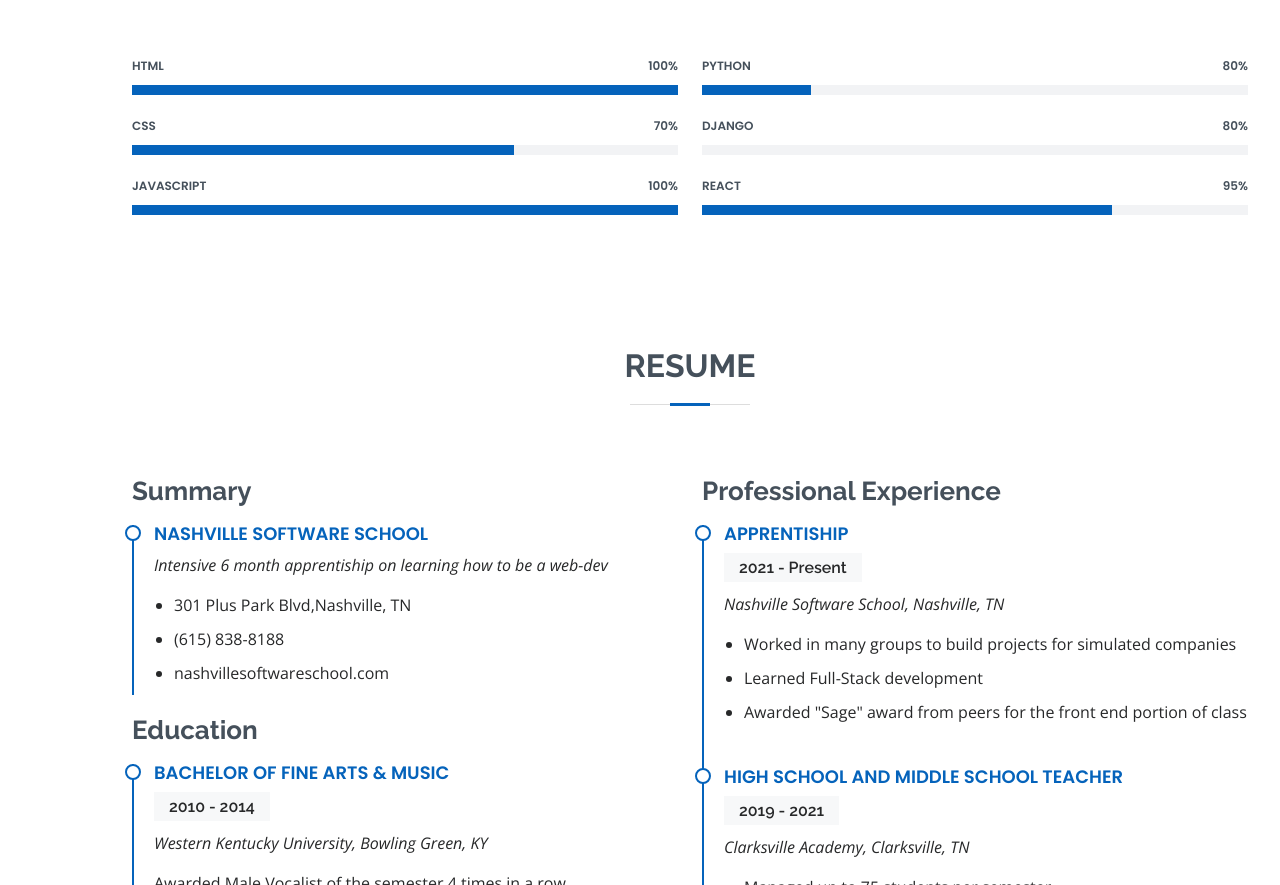
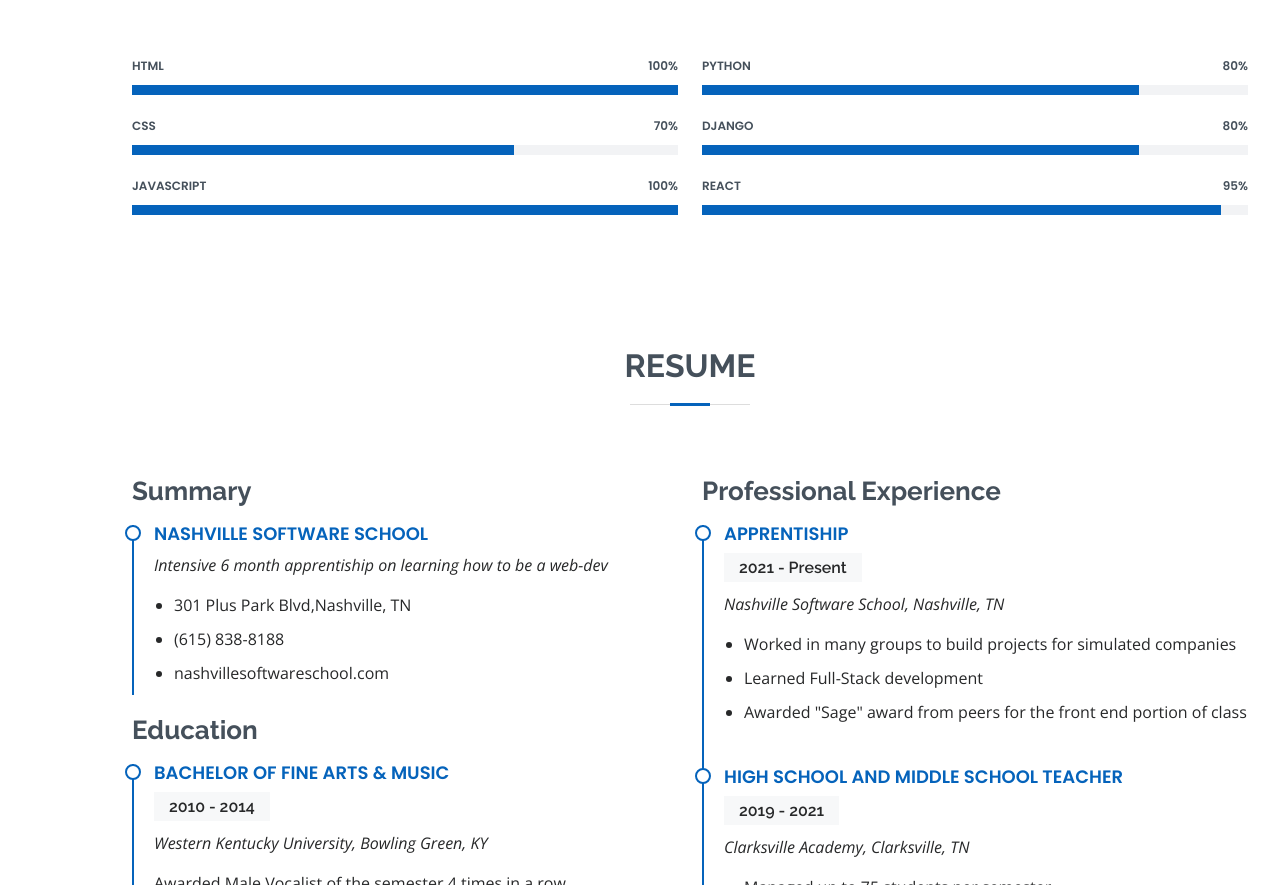
Before and after one commit to pulley871/personalsite, a plain HTML site: page index.html in a window 1280 px wide. Shown: the part 1958-2843 px from the top of the page. Drawn offline with nearby package versions, Linux system fonts and the light colour scheme.

Commit message:
updated finished

```diff
--- a/index.html
+++ b/index.html
@@ -209,21 +209,21 @@ I look forward to where software development will take me in the coming years. <
             <div class="progress">
               <span class="skill">Python <i class="val">80%</i></span>
               <div class="progress-bar-wrap">
-                <div class="progress-bar" role="progressbar" aria-valuenow="20" aria-valuemin="0" aria-valuemax="100"></div>
+                <div class="progress-bar" role="progressbar" aria-valuenow="80" aria-valuemin="0" aria-valuemax="100"></div>
               </div>
             </div>
 
             <div class="progress">
               <span class="skill">Django <i class="val">80%</i></span>
               <div class="progress-bar-wrap">
-                <div class="progress-bar" role="progressbar" aria-valuenow="0" aria-valuemin="0" aria-valuemax="100"></div>
+                <div class="progress-bar" role="progressbar" aria-valuenow="80" aria-valuemin="0" aria-valuemax="100"></div>
               </div>
             </div>
 
             <div class="progress">
               <span class="skill">React <i class="val">95%</i></span>
               <div class="progress-bar-wrap">
-                <div class="progress-bar" role="progressbar" aria-valuenow="75" aria-valuemin="0" aria-valuemax="100"></div>
+                <div class="progress-bar" role="progressbar" aria-valuenow="95" aria-valuemin="0" aria-valuemax="100"></div>
               </div>
             </div>
 
```
